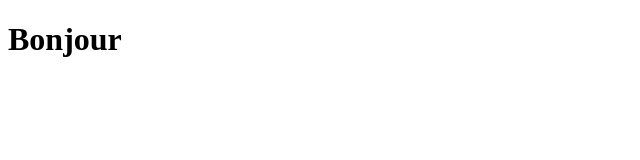
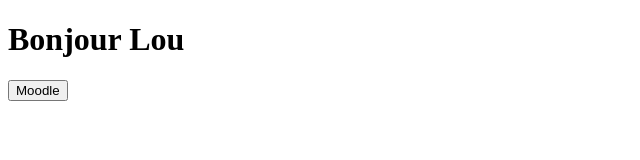
Before and after one commit to LouReinaK/bookmarksManager, a plain HTML site: page index.html in a window 1280 px wide. Shown: the whole page, without its empty margins (0-640 px from the left). Drawn offline with Linux system fonts and the light colour scheme.

Commit message:
Update index.html

```diff
--- a/index.html
+++ b/index.html
@@ -3,9 +3,14 @@
 <head>
     <meta charset="UTF-8">
     <meta name="viewport" content="width=device-width, initial-scale=1.0">
-    <title>Document</title>
+    <title>Page d'accueil</title>
+    <link rel="stylesheet" href="styles.css">
+    <script src="index.js"></script>
 </head>
-<body>
-    <h1>Bonjour</h1>
+<body></body>
+    <h1>Bonjour Lou</h1>
+    <div class="cardsContainer">
+        <a href="https://moodle.insa-lyon.fr/course/index.php?categoryid=119"><button><span class="cardTitle">Moodle</span></button></a>
+    </div>
 </body>
 </html>
```
